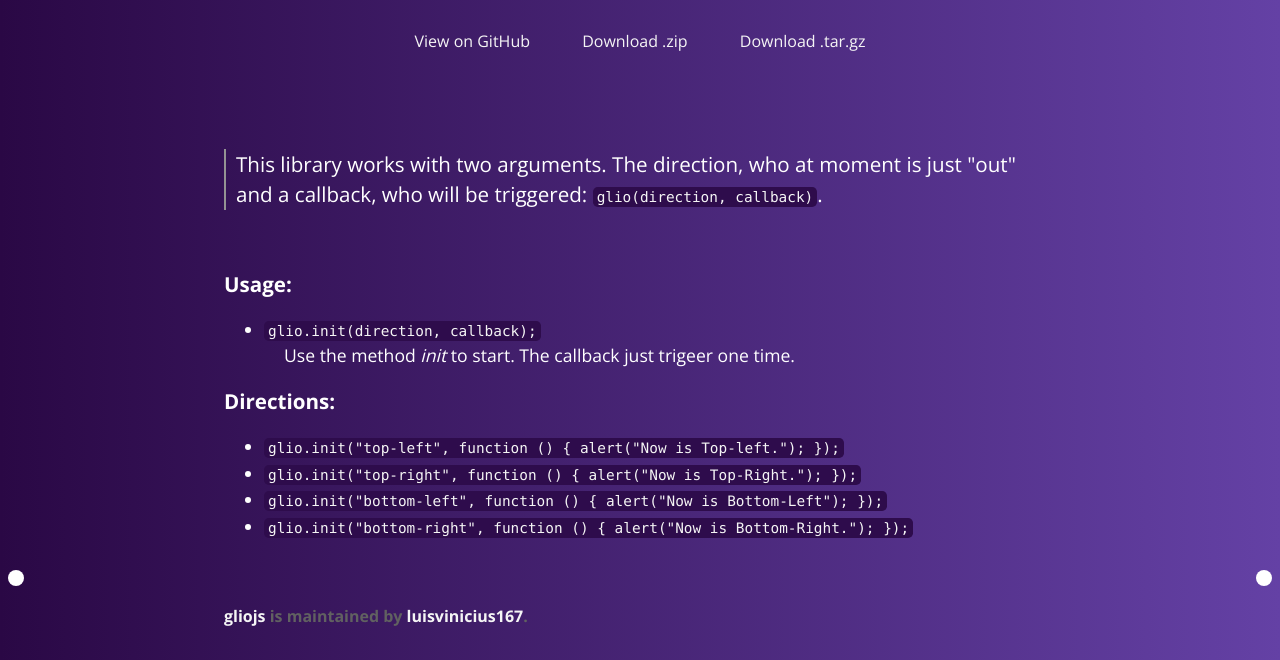
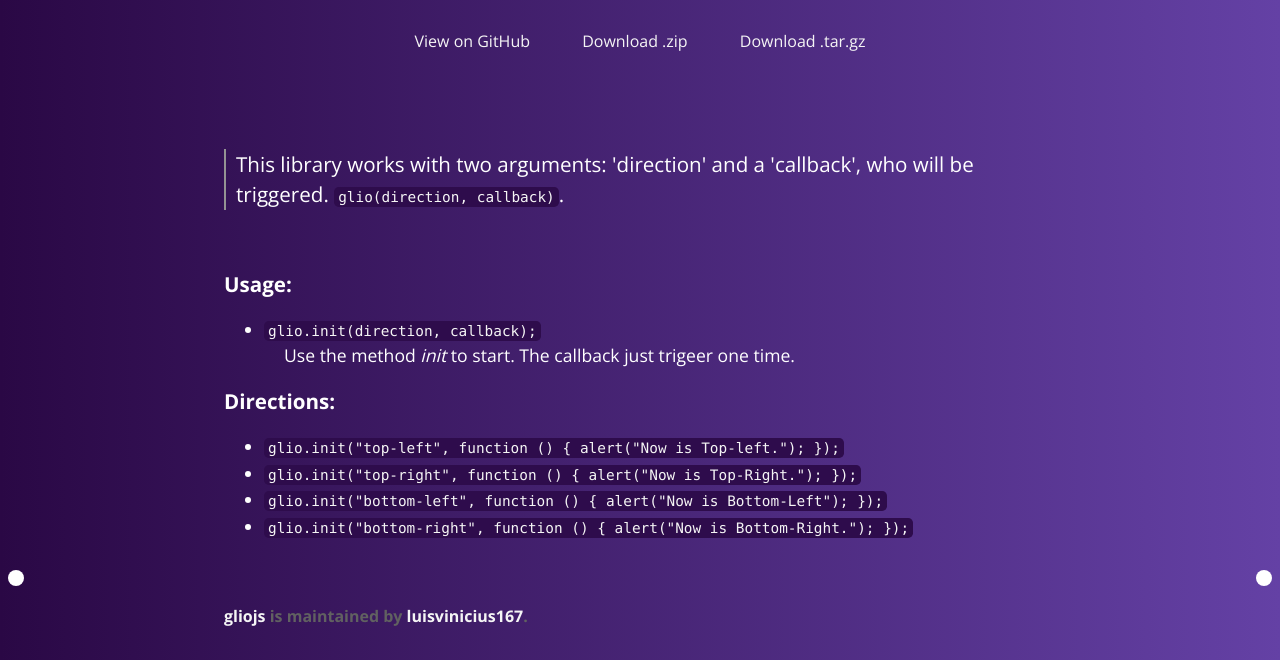
Before and after one commit to luisvinicius167/gliojs, a plain HTML site: page index.html in a window 1280 px wide. Shown: the part 206-866 px from the top of the page. Drawn offline with nearby package versions, Linux system fonts and the light colour scheme.

Commit message:
update index

```diff
--- a/index.html
+++ b/index.html
@@ -32,7 +32,7 @@
     <div class="top-right is-topright"></div>
     <div class="bottom-left is-bottomleft"></div>
     <div class="bottom-right is-bottomright"></div>
-      <h3 class="border-left">This library works with two arguments. The direction, who at moment is just "out" and a callback, who will be triggered: <code class="code">glio(direction, callback)</code>. </h3>
+      <h3 class="border-left">This library works with two arguments: 'direction' and a 'callback', who will be triggered. <code class="code">glio(direction, callback)</code>. </h3>
       <br>
       <h3><strong>Usage:</strong></h3>
       <ul>
```
